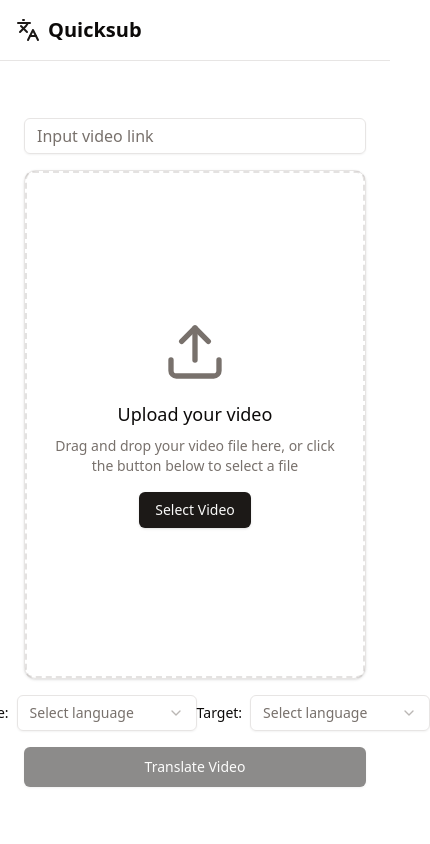
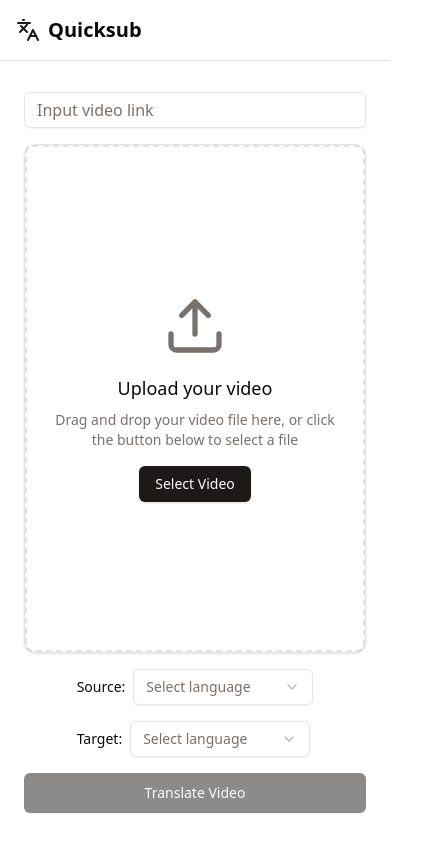
Before and after one commit to joelwashere/quicksub, a Next.js app: page / in a window 390 px wide. Shown: the whole page, 430 px wide, since content can reach past the window. Built offline with nearby package versions, Linux system fonts and the light colour scheme.

Commit message:
Changed language dropdown behaviour v2

```diff
--- a/src/app/page.tsx
+++ b/src/app/page.tsx
@@ -142,7 +142,7 @@
             </div>
           </CardContent>
         </Card>
-        <div className="flex sm:flex-col sm:space-y-4 md:flex-row md:space-y-0 items-center md:space-x-4">
+        <div className="flex flex-col space-y-4 md:flex-row md:space-y-0 md:items-center md:space-x-4">
           <div className="flex items-center space-x-2">
             <span className="text-sm font-medium">Source:</span>
             <Select value={sourceLanguage} onValueChange={setSourceLanguage}>
```
